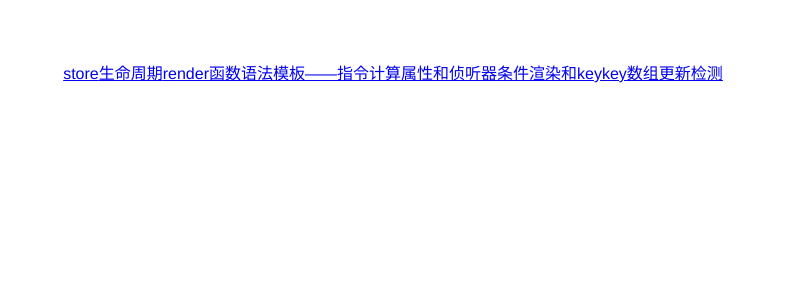
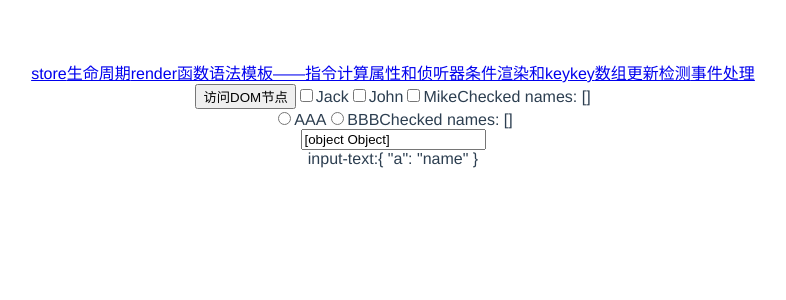
Before and after one commit to Q-jiuqiu/Vue, a Vue app: page /#/eventsHandle in a window 1280 px wide. Before the commit this address led to /#/. Shown: the top 300 px of the page, without its empty margins (247-1033 px from the left). Built offline with nearby package versions, Linux system fonts and the light colour scheme.

Commit message:
fix(vue): 【事件处理】

```diff
--- a/src/App.vue
+++ b/src/App.vue
@@ -8,6 +8,7 @@
     <router-link to="/ifAndKey">条件渲染和key</router-link>
     <router-link to="/key">key</router-link>
     <router-link to="/dataUpdate">数组更新检测</router-link>
+    <router-link to="/eventsHandle">事件处理</router-link>
     <router-view />
   </div>
 </template>
--- a/src/router/index.js
+++ b/src/router/index.js
@@ -1,7 +1,7 @@
 /*
  * @Author: your name
  * @Date: 2020-12-21 09:57:41
- * @LastEditTime: 2020-12-30 14:35:45
+ * @LastEditTime: 2020-12-30 15:57:06
  * @LastEditors: quling
  * @Description: In User Settings Edit
  * @FilePath: \Vue\src\router\index.js
@@ -16,6 +16,7 @@ import computeAndWatch from "@/views/computeAndWatch/computeAndWatch";
 import ifAndKey from "@/views/ifAndKey/ifAndKey";
 import key from "@/views/ifAndKey/key";
 import dataUpdate from "@/views/ifAndKey/dataUpdate";
+import eventsHandle from "@/views/eventsHandle/eventsHandle";
 
 Vue.use(Router);
 
@@ -60,6 +61,11 @@ export default new Router({
       path: "/dataUpdate",
       name: "dataUpdate",
       component: dataUpdate
+    },
+    {
+      path: "/eventsHandle",
+      name: "eventsHandle",
+      component: eventsHandle
     }
   ]
 });
--- /dev/null
+++ b/src/views/eventsHandle/eventsHandle.vue
@@ -0,0 +1,45 @@
+<template>
+  <div class="eventsHandle">
+    <button @click="funA('这是一个：', $event)">访问DOM节点</button>
+    <input type="checkbox" id="jack" value="Jack" v-model="checkedNames" />
+    <label for="jack">Jack</label>
+    <input type="checkbox" id="john" value="John" v-model="checkedNames" />
+    <label for="john">John</label>
+    <input type="checkbox" id="mike" value="Mike" v-model="checkedNames" />
+    <label for="mike">Mike</label>
+    <span>Checked names: {{ checkedNames }}</span>
+    <br />
+
+    <input type="radio" id="AAA" value="AAA" v-model="radio" />
+    <label for="AAA">AAA</label>
+    <input type="radio" id="BBB" value="BBB" v-model="radio" />
+    <label for="BBB">BBB</label>
+    <span>Checked names: {{ radio }}</span>
+    <br />
+
+    <input type="text" v-model.trim="text" @change="fun($event)" />
+    <div>input-text:{{ text }}</div>
+  </div>
+</template>
+
+<script>
+export default {
+  data() {
+    return {
+      checkedNames: [],
+      radio: [],
+      text: { a: "name" }
+    };
+  },
+  methods: {
+    funA(message, event) {
+      console.log(message, event.target);
+    },
+    fun(event) {
+      console.log(event);
+    }
+  }
+};
+</script>
+
+<style></style>
```
